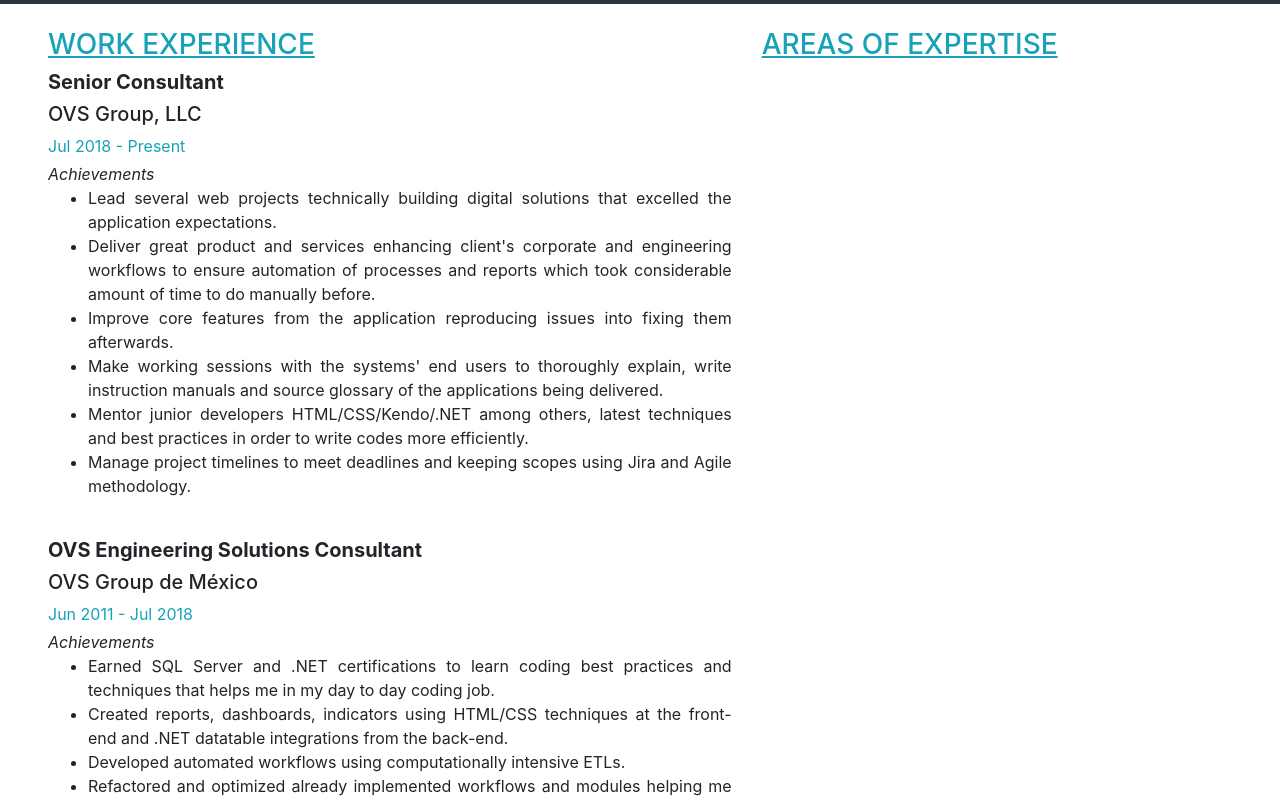
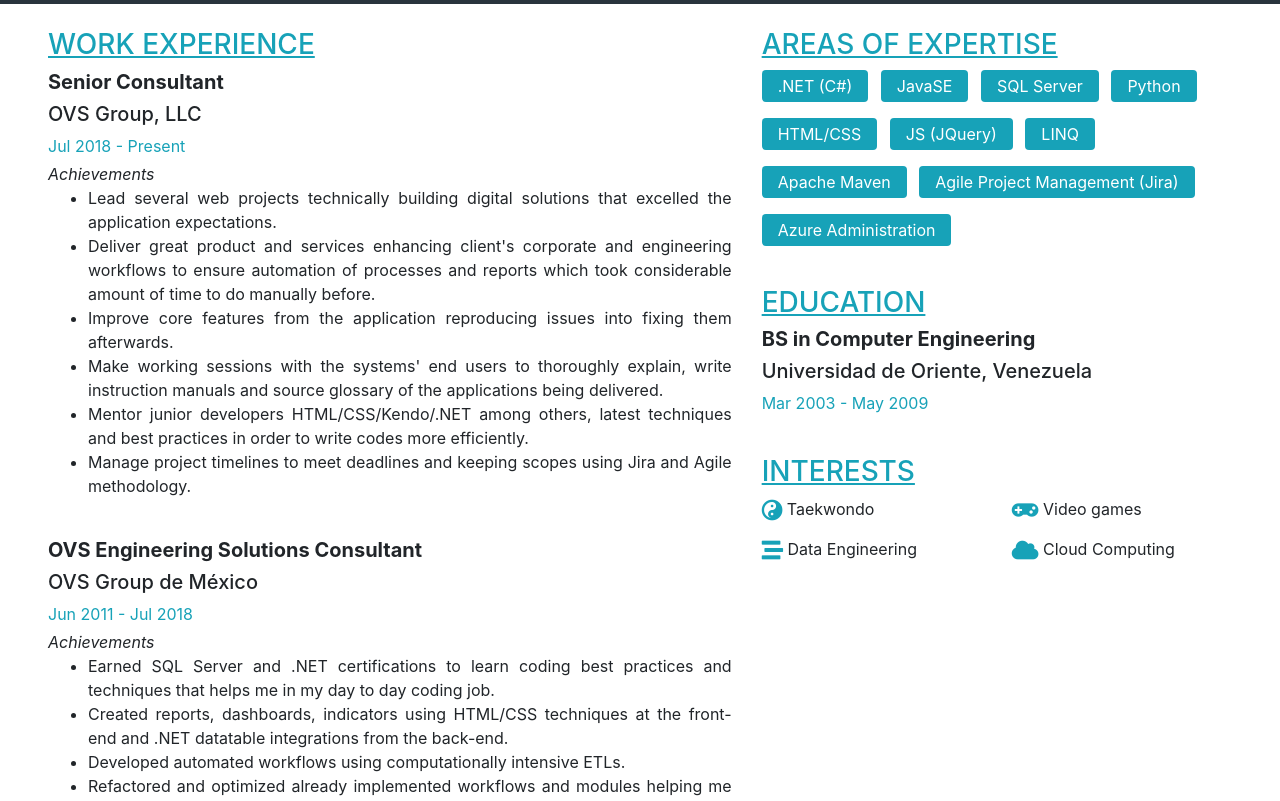
Before and after one commit to ronelzb/cv_htmltopdf, a plain HTML site: page index.html in a window 1280 px wide. Shown: the part 284-1085 px from the top of the page. Drawn offline with nearby package versions, Linux system fonts and the light colour scheme.

Commit message:
added areas of expertice, education, interests sections

```diff
--- a/index.html
+++ b/index.html
@@ -124,6 +124,61 @@
             </div>
             <div class="col-12 col-md-5 py-4 pr-5">
                 <h3 class="text-info"><u>AREAS OF EXPERTISE</u></h3>
+                <ul class="list-inline skills">
+                    <li class="list-inline-item bg-info text-center text-white rounded px-3 py-1 mb-3">
+                        .NET (C#)
+                    </li>
+                    <li class="list-inline-item bg-info text-center text-white rounded px-3 py-1 mb-3">
+                        JavaSE
+                    </li>
+                    <li class="list-inline-item bg-info text-center text-white rounded px-3 py-1 mb-3">
+                        SQL Server
+                    </li>
+                    <li class="list-inline-item bg-info text-center text-white rounded px-3 py-1 mb-3">
+                        Python
+                    </li>
+                    <li class="list-inline-item bg-info text-center text-white rounded px-3 py-1 mb-3">
+                        HTML/CSS
+                    </li>
+                    <li class="list-inline-item bg-info text-center text-white rounded px-3 py-1 mb-3">
+                        JS (JQuery)
+                    </li>
+                    <li class="list-inline-item bg-info text-center text-white rounded px-3 py-1 mb-3">
+                        LINQ
+                    </li>
+                    <li class="list-inline-item bg-info text-center text-white rounded px-3 py-1 mb-3">
+                        Apache Maven
+                    </li>
+                    <li class="list-inline-item bg-info text-center text-white rounded px-3 py-1 mb-3">
+                        Agile Project Management (Jira)
+                    </li>
+                    <li class="list-inline-item bg-info text-center text-white rounded px-3 py-1 mb-3">
+                        Azure Administration
+                    </li>
+                </ul>
+                <h3 class="text-info pt-2"><u>EDUCATION</u></h3>
+                <h5><b>BS in Computer Engineering</b></h5>
+                <h5>Universidad de Oriente, Venezuela</h5>
+                <p class="text-info mb-4">Mar 2003 - May 2009</p>
+                <h3 class="text-info pt-3"><u>INTERESTS</u></h3>
+                <div class="row">
+                    <div class="col-6 mb-3">
+                        <i class="fas fa-yin-yang fa-lg align-middle text-info"></i>
+                        Taekwondo
+                    </div>
+                    <div class="col-6">
+                        <i class="fas fa-gamepad fa-lg align-middle text-info"></i>
+                        Video games
+                    </div>
+                    <div class="col-6">
+                        <i class="fas fa-stream fa-lg align-middle text-info"></i>
+                        Data Engineering
+                    </div>
+                    <div class="col-6">
+                        <i class="fas fa-cloud fa-lg align-middle text-info"></i>
+                        Cloud Computing
+                    </div>
+                </div>
             </div>
         </div>
     </section>
```
